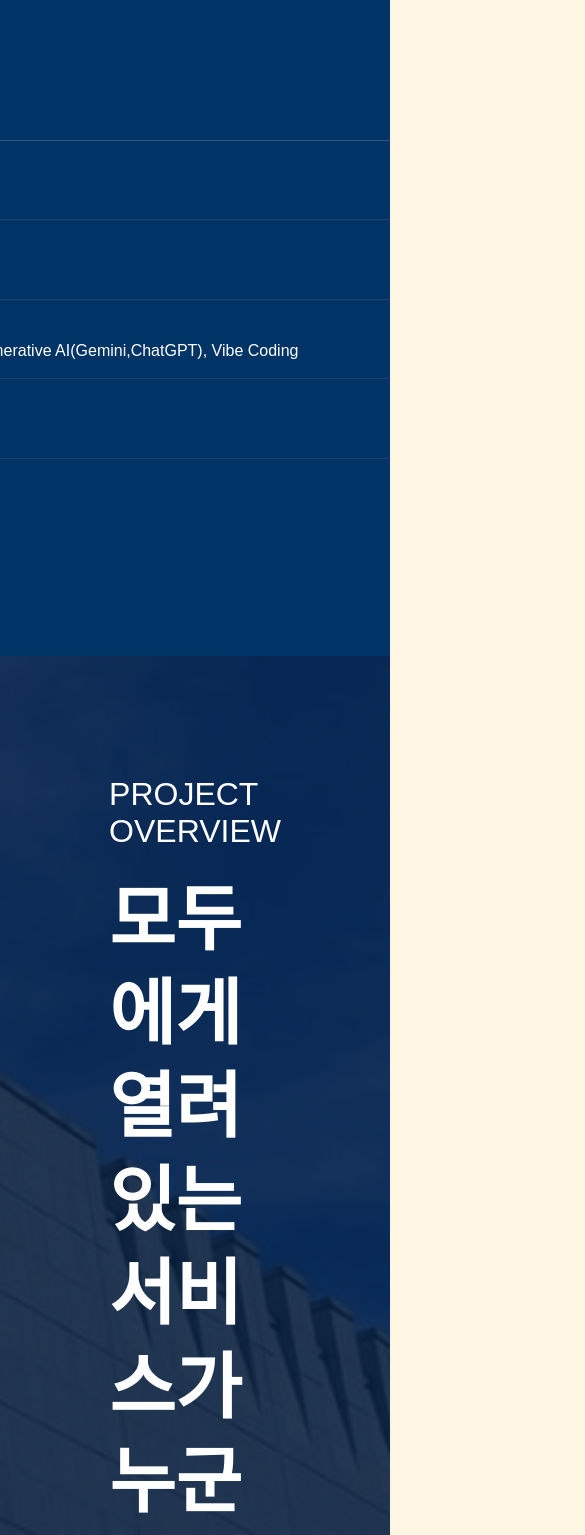
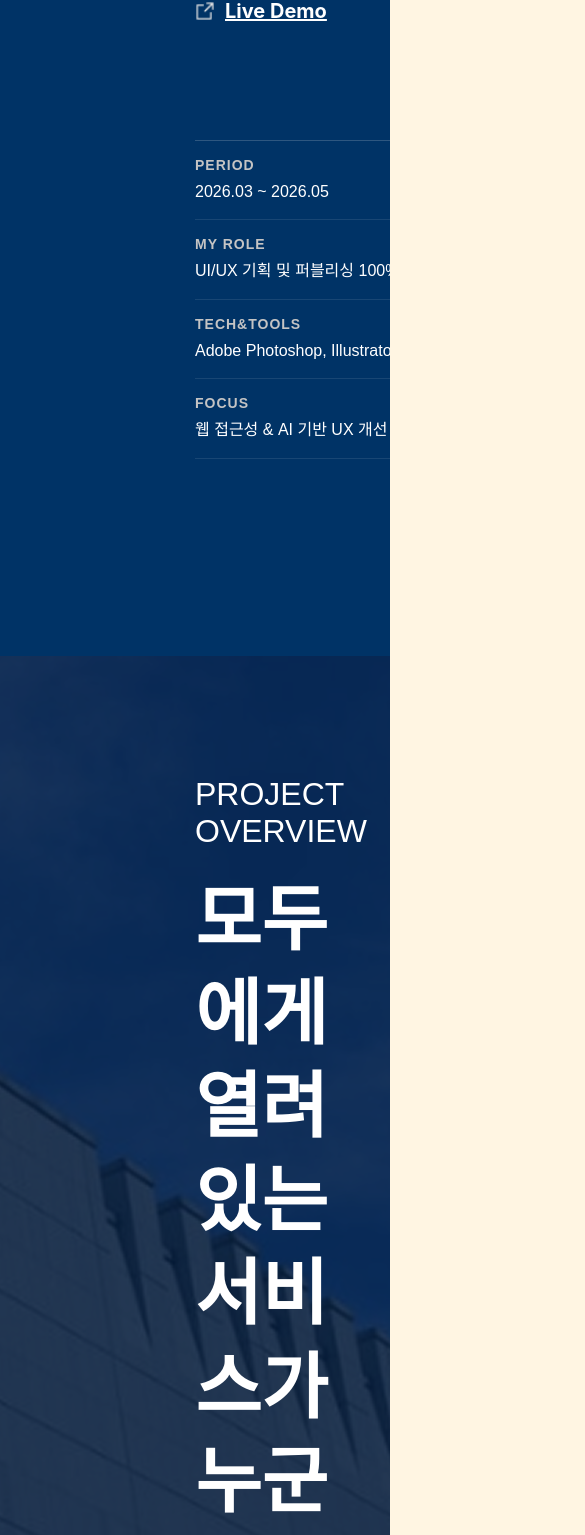
Before and after one commit to sunny950511/Limyeonsun_portfolio, a React app: page /#/project/museum in a window 390 px wide. Shown: the part 424-1959 px from the top of the page, 585 px wide, since content can reach past the window. Built offline with nearby package versions, Linux system fonts and the light colour scheme; the HTML template or start-up script is replaced by a standard one; a web font is replaced by a local one.

Commit message:
fix: body 및 #root에 overflow-x 지정, 고정 폭 1920px 반응형 변경으로 스케일 틀어짐 완화

```diff
--- a/src/index.css
+++ b/src/index.css
@@ -27,11 +27,15 @@ img, video {
   display: block;
 }
 
+body, #root {
+  width: 100%;
+  overflow-x: hidden;
+}
+
 body {
   background-color: var(--bg-color);
   color: var(--text-color);
   font-family: var(--font-sans);
-  overflow-x: hidden;
   -webkit-font-smoothing: antialiased;
   -moz-osx-font-smoothing: grayscale;
 }
@@ -474,7 +478,9 @@ body {
   display: flex;
   flex-direction: row;
   align-items: stretch;
-  width: 1920px;
+  width: 100%;
+  max-width: 1920px;
+  margin: 0 auto;
   height: 1080px;
   padding: 64px 200px;
   box-sizing: border-box;
@@ -644,7 +650,9 @@ body {
 }
 
 .mok-overview-layout {
-  width: 1920px;
+  width: 100%;
+  max-width: 1920px;
+  margin: 0 auto;
   height: 1080px;
   padding: 120px 200px;
   box-sizing: border-box;
@@ -719,7 +727,9 @@ body {
 
 .persona-flat-container-2col {
   display: flex;
-  width: 1920px;
+  width: 100%;
+  max-width: 1920px;
+  margin: 0 auto;
   height: 1080px;
   padding: 126px 200px; /* 상단 시작 위치 Y=126px을 충족하기 위한 정밀 패딩 지정 */
   box-sizing: border-box;
@@ -896,7 +906,9 @@ body {
 
 /* 섹션 전체 래퍼 */
 .mok-asis-tobe {
-  width: 1920px;
+  width: 100%;
+  max-width: 1920px;
+  margin: 0 auto;
   background-color: rgba(0, 51, 102, 0.05);
   padding: 200px;
   box-sizing: border-box;
```
